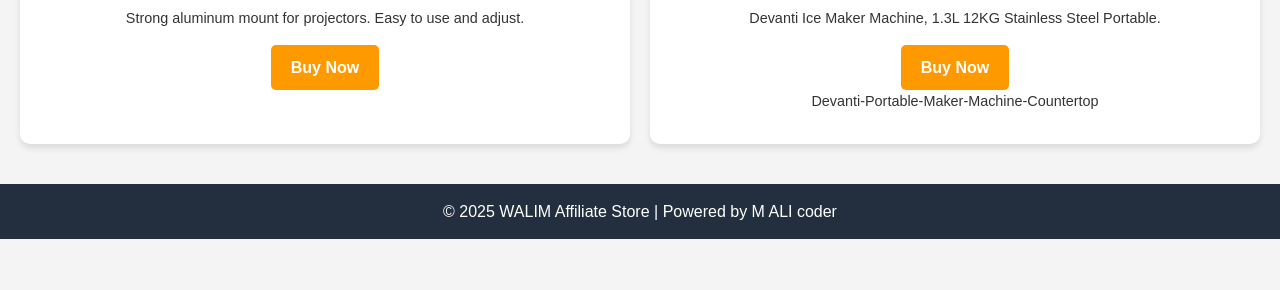
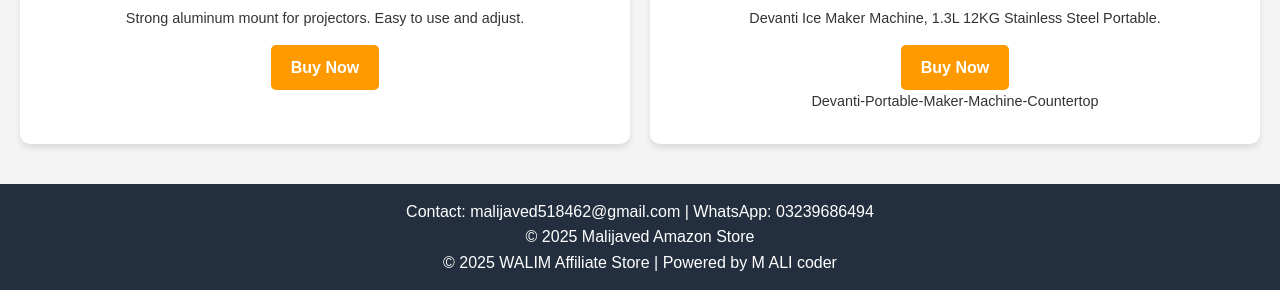
Before and after one commit to ali1116977/amazon-affaliate, a plain HTML site: page index.html in a window 1280 px wide. Shown: the part 621-911 px from the top of the page. Before the commit the page ends 860 px from the top, so only its background shows below. Drawn offline with Linux system fonts and the light colour scheme.

Commit message:
Update index.html

```diff
--- a/index.html
+++ b/index.html
@@ -52,6 +52,8 @@
 
   <!-- Footer -->
   <footer>
+     <p>Contact: malijaved518462@gmail.com | WhatsApp: 03239686494</p>
+    <p>&copy; 2025 Malijaved Amazon Store</p>
     <p>© 2025 WALIM Affiliate Store | Powered by M ALI coder</p>
   </footer>
 
```
